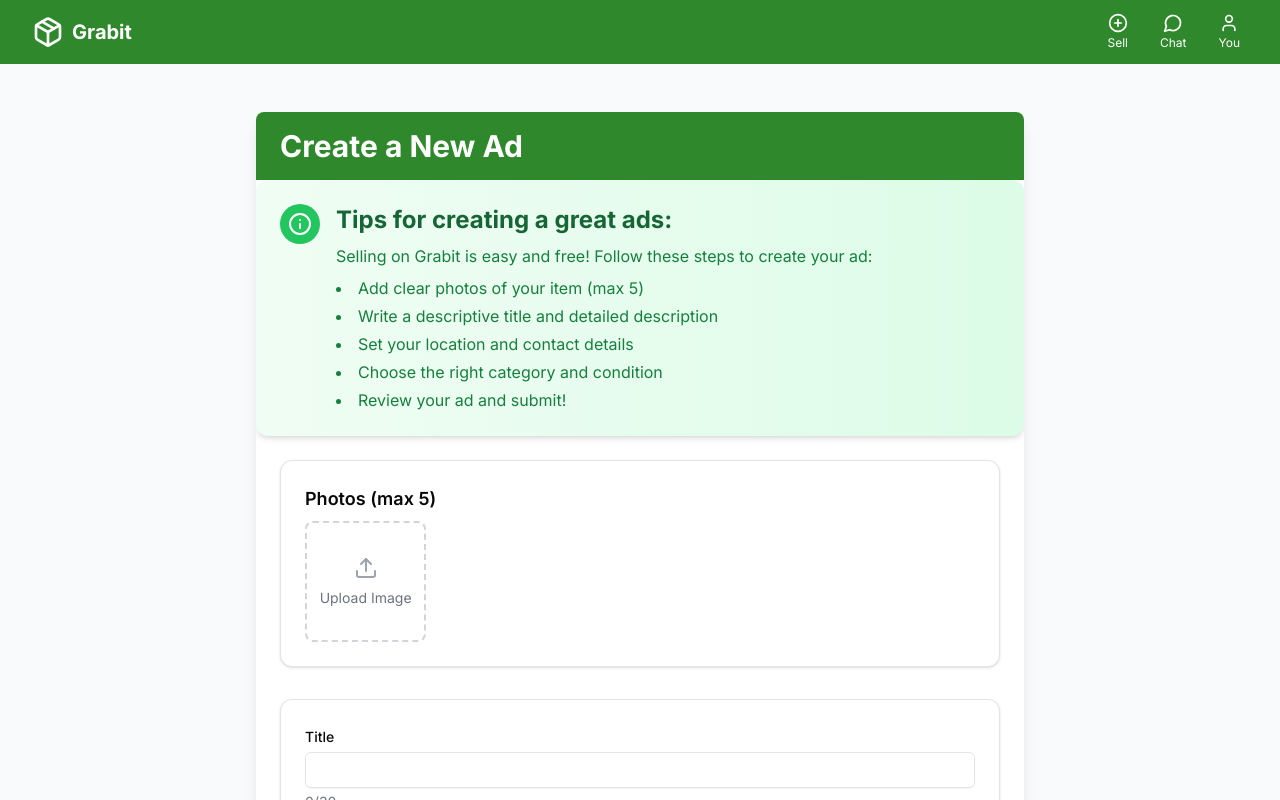
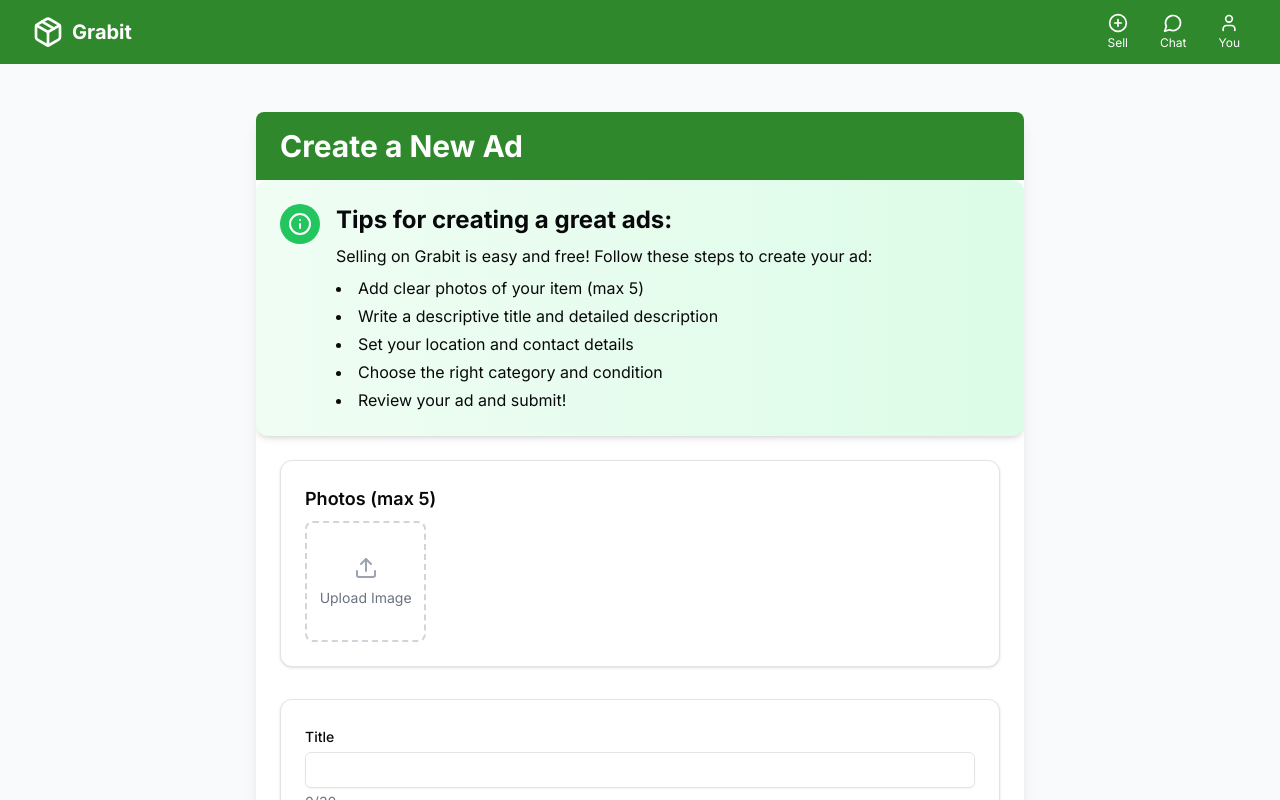
Before and after one commit to Desk888/grabit-ui, a Next.js app: page /new_product in a window 1280 px wide. Shown: the top 800 px of the page. Built offline with nearby package versions, Linux system fonts and the light colour scheme.

Commit message:
Changed hover bg colour to create ad button

```diff
--- a/src/components/layout/CreateAdForm.tsx
+++ b/src/components/layout/CreateAdForm.tsx
@@ -252,7 +252,7 @@ export default function CreateAdForm() {
       </Card>
 
       <div className="flex justify-center">
-        <Button type="submit" className="w-1/3 bg-[#2F892C] text-white">Create Ad</Button>
+        <Button type="submit" className="w-1/3 bg-[#2F892C] text-white hover:bg-[#246B22]">Create Ad</Button>
       </div>
     </form>
   )
--- a/src/components/layout/CreateAdHero.tsx
+++ b/src/components/layout/CreateAdHero.tsx
@@ -10,11 +10,11 @@ export default function CreateAdHero() {
             <Info className="h-6 w-6 text-white" />
           </div>
           <div>
-            <h2 className="text-2xl font-bold text-green-800 mb-2">Tips for creating a great ads:</h2>
-            <p className="text-green-700">
+            <h2 className="text-2xl font-bold text-black-800 mb-2">Tips for creating a great ads:</h2>
+            <p className="text-black-700">
               Selling on Grabit is easy and free! Follow these steps to create your ad:
             </p>
-            <ul className="list-disc list-inside mt-2 space-y-1 text-green-700">
+            <ul className="list-disc list-inside mt-2 space-y-1 text-black-700">
               <li>Add clear photos of your item (max 5)</li>
               <li>Write a descriptive title and detailed description</li>
               <li>Set your location and contact details</li>
```
